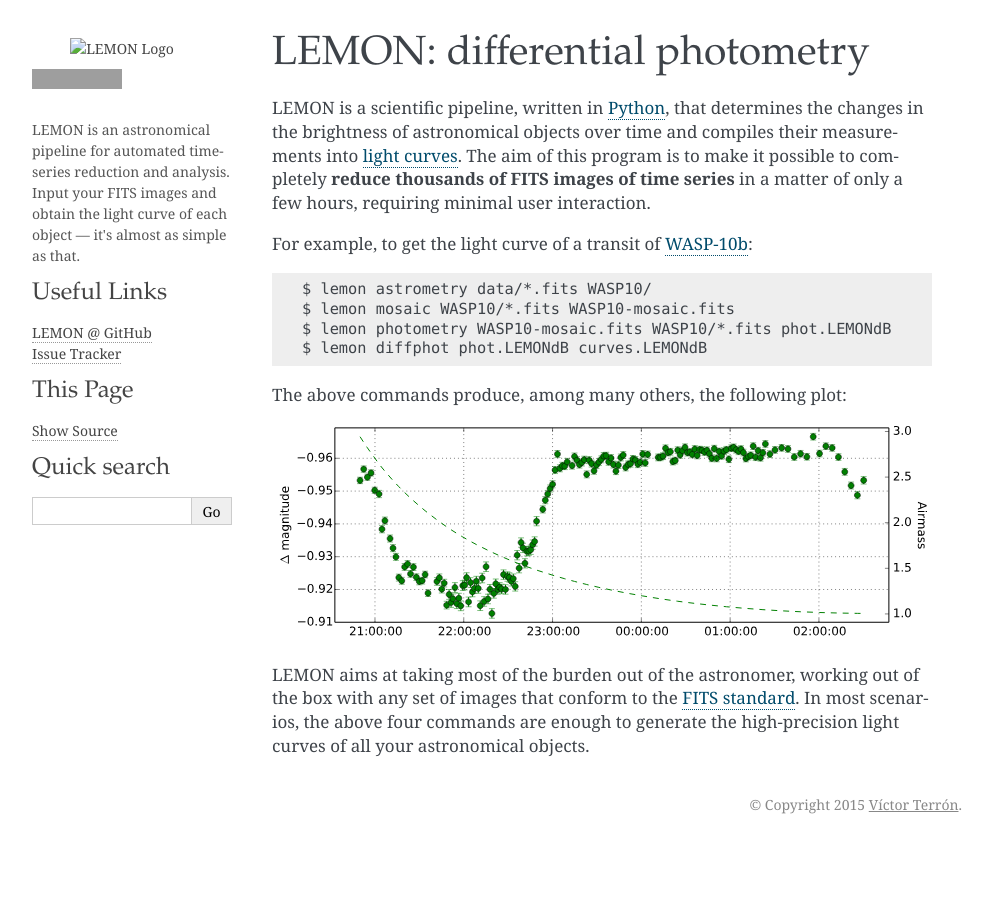
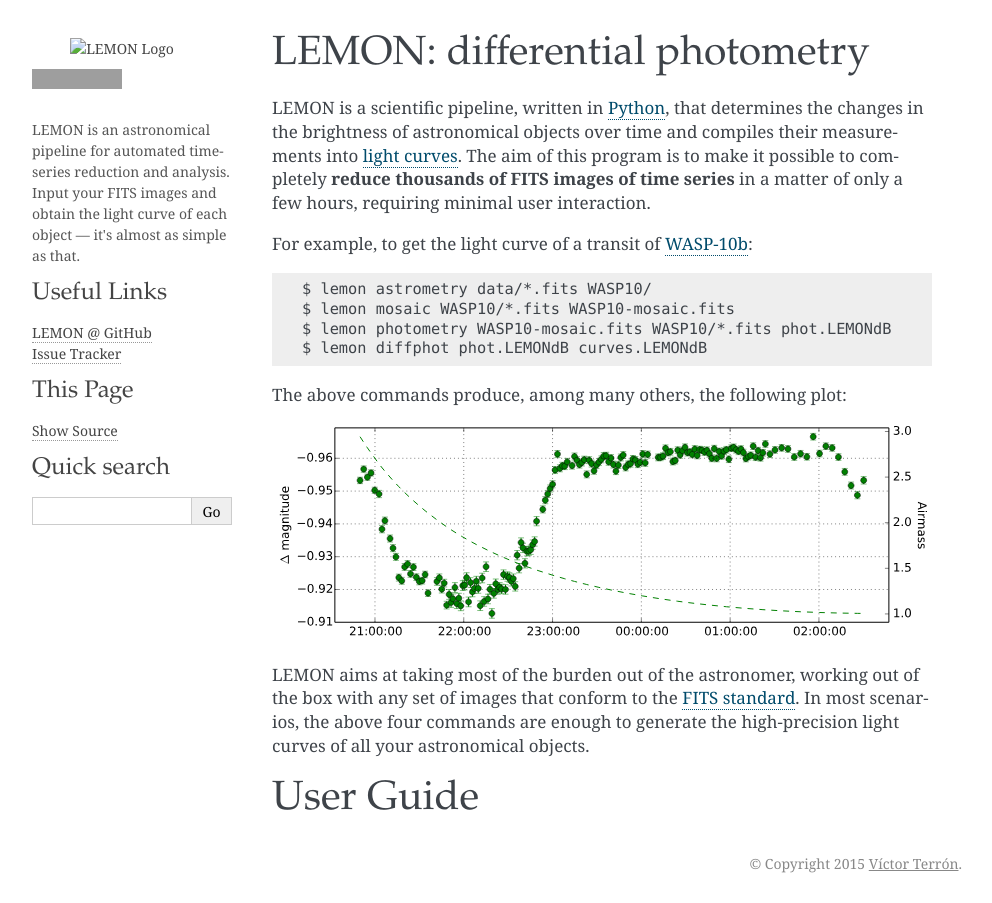
Before and after one commit to vterron/lemon, a Sphinx documentation site: the page built from Doc/index.rst, in a window 1280 px wide. Shown: the whole page, without its empty margins (148-1140 px from the left). Built offline with Sphinx 7.4.7, drawn with Linux system fonts in a browser that asks for light colours; grey boxes are pictures that could not be loaded.

Commit message:
Add User Guide section (toctree directive)

```diff
--- a/Doc/index.rst
+++ b/Doc/index.rst
@@ -27,3 +27,9 @@
 .. _light curves: https://en.wikipedia.org/wiki/Light_curve
 .. _WASP-10b: http://exoplanet.eu/catalog/wasp-10_b/
 .. _FITS standard: http://fits.gsfc.nasa.gov/fits_standard.html
+
+User Guide
+==========
+
+.. toctree::
+   :maxdepth: 1
```
